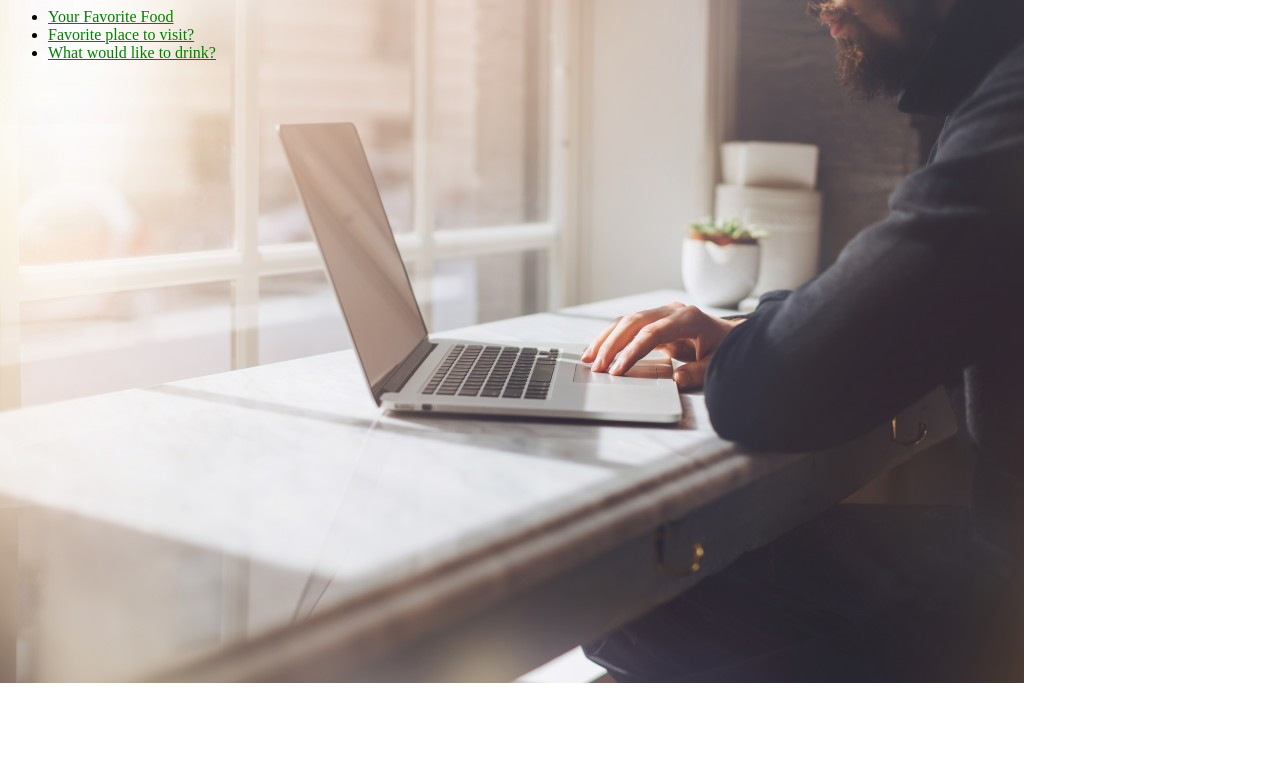
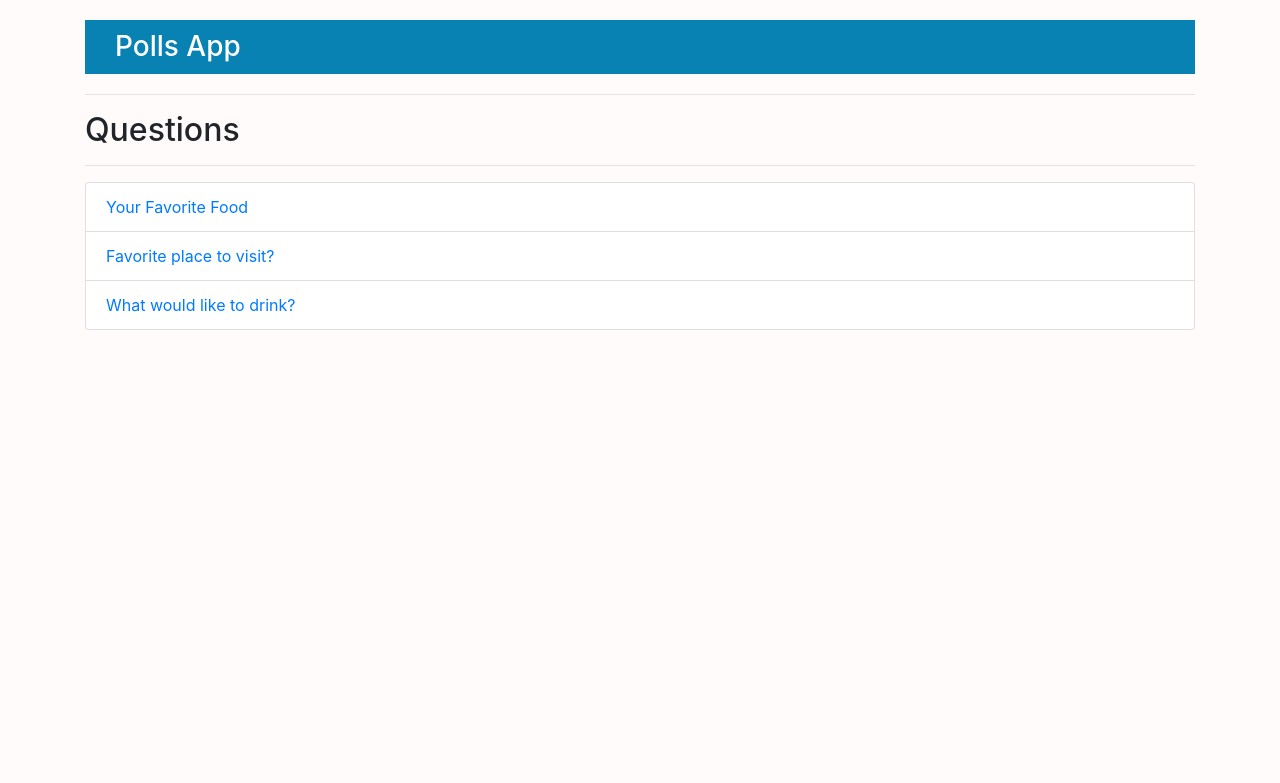
Before and after one commit to jithijose/django-polls, a Django app: page /polls/ in a window 1280 px wide. Shown: the top 783 px of the page. Run offline with Django 3.2, Linux system fonts and the light colour scheme; data comes from the database, SQL or seed files in the repository; both versions use the stored data as it was after the commit; some libraries are stand-ins or nearby versions.

Commit message:
Added base.html with bootstrap style

```diff
--- a/polls/static/polls/style.css
+++ b/polls/static/polls/style.css
@@ -1,6 +1,13 @@
-body {
-    background: white url("images/web_background.jpg") no-repeat;
+body{
+    background-color: rgb(255, 251, 251);
 }
-li a {
-    color: green;
+.header {
+    background-color: #0782b3;
+
 }
+
+h3 {
+    color: #fff;
+    margin: 20px;
+    padding: 10px;
+}
--- /dev/null
+++ b/polls/templates/polls/base.html
@@ -0,0 +1,42 @@
+{% load static %}
+<!doctype html>
+<html lang="en">
+
+<head>
+    <!-- Required meta tags -->
+    <meta charset="utf-8">
+    <meta name="viewport" content="width=device-width, initial-scale=1, shrink-to-fit=no">
+
+    <!-- Bootstrap CSS -->
+    <link rel="stylesheet" href="https://stackpath.bootstrapcdn.com/bootstrap/4.5.2/css/bootstrap.min.css"
+        integrity="sha384-JcKb8q3iqJ61gNV9KGb8thSsNjpSL0n8PARn9HuZOnIxN0hoP+VmmDGMN5t9UJ0Z" crossorigin="anonymous">
+    <link rel="stylesheet" type="text/css" href="{% static 'polls/style.css' %}">
+    <title>Polls App</title>
+</head>
+
+<body>
+    <div class="container">
+        <div class="header">
+            <h3>Polls App</h3>
+        </div>
+        <hr>
+        {% block content %}
+        {% endblock content%}
+    </div>
+
+
+
+    <!-- Optional JavaScript -->
+    <!-- jQuery first, then Popper.js, then Bootstrap JS -->
+    <script src="https://code.jquery.com/jquery-3.5.1.slim.min.js"
+        integrity="sha384-DfXdz2htPH0lsSSs5nCTpuj/zy4C+OGpamoFVy38MVBnE+IbbVYUew+OrCXaRkfj"
+        crossorigin="anonymous"></script>
+    <script src="https://cdn.jsdelivr.net/npm/popper.js@1.16.1/dist/umd/popper.min.js"
+        integrity="sha384-9/reFTGAW83EW2RDu2S0VKaIzap3H66lZH81PoYlFhbGU+6BZp6G7niu735Sk7lN"
+        crossorigin="anonymous"></script>
+    <script src="https://stackpath.bootstrapcdn.com/bootstrap/4.5.2/js/bootstrap.min.js"
+        integrity="sha384-B4gt1jrGC7Jh4AgTPSdUtOBvfO8shuf57BaghqFfPlYxofvL8/KUEfYiJOMMV+rV"
+        crossorigin="anonymous"></script>
+</body>
+
+</html>
--- a/polls/templates/polls/index.html
+++ b/polls/templates/polls/index.html
@@ -1,13 +1,18 @@
-{% load static %}
+{% extends 'polls/base.html' %}
 
-<link rel="stylesheet" type="text/css" href="{% static 'polls/style.css' %}">
+{% block content %}
+{% if latest_question_list %}
+<div class="questions">
+    <h2>Questions</h2>
+    <hr>
+    <ol class="list-group">
+        {% for question in latest_question_list %}
+        <li class="list-group-item"><a href="{% url 'polls:detail' question.id %}">{{ question.question_text }}</a></li>
+        {% endfor %}
+    </ol>
+</div>
 
-{% if latest_question_list %}
-    <ul>
-        {% for question in latest_question_list %}
-        <li><a href="{% url 'polls:detail' question.id %}">{{ question.question_text }}</a></li>
-        {% endfor %}
-    </ul>
 {% else %}
-    <p>No Polls are available.</p>
+<p>No Polls are available.</p>
 {% endif %}
+{% endblock content%}
```
Also changed, not shown: polls/templates/polls/detail.html (+7 -2 lines), polls/templates/polls/results.html (+19 -7 lines), db.sqlite3.
